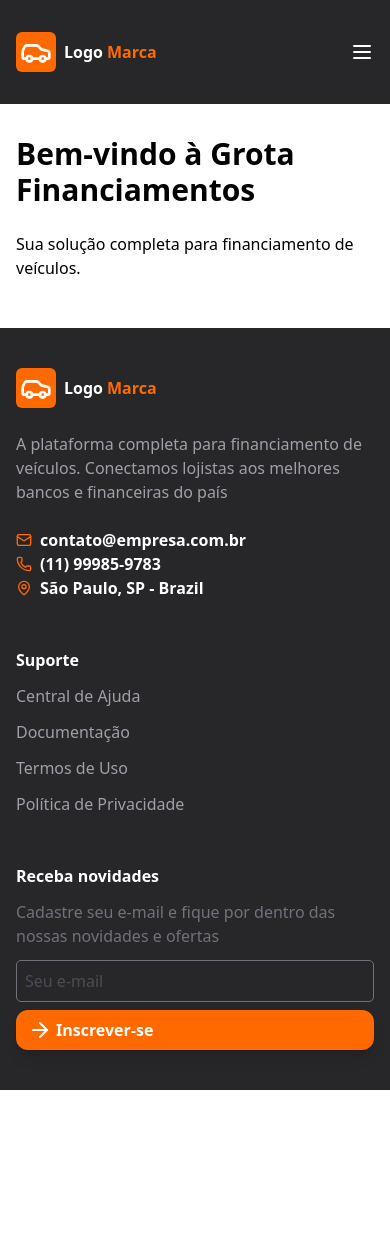
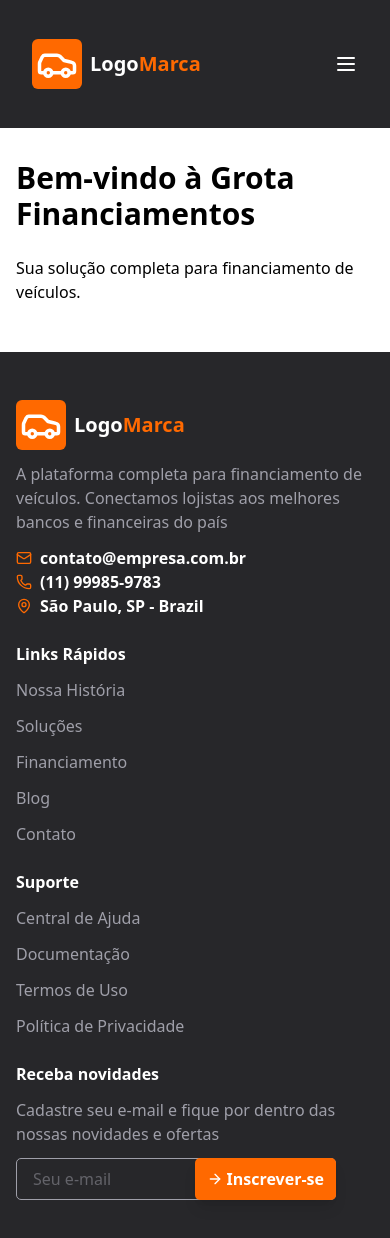
Before and after one commit to SampaioForce-Tech-Labs/Grota_Financiamentos_Veiculos, a Next.js app in the folder web/: page / in a window 390 px wide. Shown: the top 1238 px of the page. Before the commit the page ends 1090 px from the top, so only its background shows below. Built offline with nearby package versions, Linux system fonts and the light colour scheme.

Commit message:
refactor(layout): improve responsive design and styling consistency
- Update CTAButton styling for better alignment and sizing
- Restructure Navbar layout with improved mobile responsiveness
- Redesign Footer with grid layout and additional content sections

```diff
--- a/web/src/presentation/layout/Footer/BoxFooter.tsx
+++ b/web/src/presentation/layout/Footer/BoxFooter.tsx
@@ -1,31 +1,57 @@
 import React from "react";
-import Image from "next/image";
-import {Mail, Phone, MapPin, ArrowRight, Car} from 'lucide-react'
-import Link from 'next/link';
+import { Mail, Phone, MapPin, ArrowRight, Car } from "lucide-react";
+import Link from "next/link";
 import CTAButton from "../shared/CTAButton/CTAButton";
 
 function BoxFooter() {
   return (
-    <footer className="flex flex-col md:flex-row justify-center w-full bg-zinc-800 px-4 md:px-10 py-10 md:py-20 gap-6 md:gap-x-20">
-      <div className="flex flex-col w-full md:w-64 gap-y-6 md:gap-y-10">
+    <footer className="bg-zinc-800 text-white">
+      <div className="max-w-7xl mx-auto px-4 sm:px-6 lg:px-8 py-12">
+        <div className="grid grid-cols-1 md:grid-cols-4 gap-x-2">
+          <div className="col-span-1 md:col-span-1 space-y-3">
             {/* Logo */}
-        <div className="flex items-center">
+            <Link
+              href="/"
+              className="flex items-center space-x-2 cursor-pointer"
+            >
               <div className="p-1 bg-orange-500 text-white font-semibold rounded-md mr-2">
-            <Car size={32} />
+                <Car size={42} />
               </div>
-          <span className="text-white font-semibold mr-1">Logo</span>
-          <span className="text-orange-500 font-semibold">Marca</span>
-        </div>
+              <span className="text-xl font-bold text-white">
+                Logo
+                <span className="text-orange-500">Marca</span>
+              </span>
+            </Link>
             <div>
-            <p className="text-zinc-400 ">A plataforma completa para financiamento de veículos. Conectamos lojistas aos melhores bancos e financeiras do país</p>
+              <p className="text-zinc-400 ">
+                A plataforma completa para financiamento de veículos. Conectamos
+                lojistas aos melhores bancos e financeiras do país
+              </p>
             </div>
             <div>
               <ul>
-                <li className="flex items-center gap-x-2 text-white font-semibold"><Mail size={16} className="text-orange-500"/> <p>contato@empresa.com.br</p></li>
-                <li className="flex items-center gap-x-2 text-white font-semibold"><Phone size={16} className="text-orange-500"/> <p>(11) 99985-9783</p></li>
-                <li className="flex items-center gap-x-2 text-white font-semibold"><MapPin size={16} className="text-orange-500"/> <p>São Paulo, SP - Brazil</p></li>
+                <li className="flex items-center gap-x-2 text-white font-semibold">
+                  <Mail size={16} className="text-orange-500" />{" "}
+                  <p>contato@empresa.com.br</p>
+                </li>
+                <li className="flex items-center gap-x-2 text-white font-semibold">
+                  <Phone size={16} className="text-orange-500" />{" "}
+                  <p>(11) 99985-9783</p>
+                </li>
+                <li className="flex items-center gap-x-2 text-white font-semibold">
+                  <MapPin size={16} className="text-orange-500" />{" "}
+                  <p>São Paulo, SP - Brazil</p>
+                </li>
               </ul>
             </div>
+          </div>
+          <div className="flex flex-col gap-y-3 md:gap-y-5 text-zinc-400 mt-6 md:mt-0">
+            <h3 className="text-white font-semibold">Links Rápidos</h3>
+            <Link href="#">Nossa História</Link>
+            <Link href="#">Soluções</Link>
+            <Link href="#">Financiamento</Link>
+            <Link href="#">Blog</Link>
+            <Link href="#">Contato</Link>
           </div>
           <div className="flex flex-col gap-y-3 md:gap-y-5 text-zinc-400 mt-6 md:mt-0">
             <h3 className="text-white font-semibold">Suporte</h3>
@@ -34,12 +60,28 @@ function BoxFooter() {
             <Link href="#">Termos de Uso</Link>
             <Link href="#">Política de Privacidade</Link>
           </div>
-      <div className="flex flex-col gap-y-3 md:gap-y-5 text-zinc-500 mt-6 md:mt-0">
+          <div className="flex flex-col gap-y-3 md:gap-y-5 text-zinc-400 mt-6 md:mt-0">
             <h3 className="text-white font-semibold">Receba novidades</h3>
-        <p>Cadastre seu e-mail e fique por dentro das nossas novidades e ofertas</p>
-        <div className="flex flex-col sm:flex-row gap-2 sm:gap-x-1">
-            <input type="email" placeholder="Seu e-mail" className="border-[1px] rounded-[5px] pl-2 py-2 w-full sm:w-auto"/>
-            <CTAButton label="Inscrever-se" Icon={ArrowRight}/>
+            <p>
+              Cadastre seu e-mail e fique por dentro das nossas novidades e
+              ofertas
+            </p>
+            <div className="relative w-full max-w-xs">
+              <input
+                type="email"
+                placeholder="Seu e-mail"
+                className="border-[1px] rounded-[5px] pl-4 py-2 pr-36 w-full"
+              />
+              <div className="absolute right-0 top-0 h-full">
+                <CTAButton
+                  label="Inscrever-se"
+                  Icon={ArrowRight}
+                  iconSize={16}
+                  className="h-full font-semibold"
+                />
+              </div>
+            </div>
+          </div>
         </div>
       </div>
     </footer>
--- a/web/src/presentation/layout/Navbar/BoxNavbar.tsx
+++ b/web/src/presentation/layout/Navbar/BoxNavbar.tsx
@@ -16,16 +16,18 @@ function BoxNavbar() {
 
   return (
     <header className="bg-zinc-800 w-full py-8 px-4 md:px-10">
-      <div className="flex items-center justify-between gap-x-42 max-w-7xl mx-auto">
+      <div className="max-w-7xl mx-auto px-4 sm:px-6 lg:px-8">
+        <div className="flex justify-between items-center h-16">
           {/* Logo */}
-        <div className="flex items-center">
+          <Link href="/" className="flex items-center space-x-2 cursor-pointer">
             <div className="p-1 bg-orange-500 text-white font-semibold rounded-md mr-2">
-            <Car size={32} />
+              <Car size={42} />
+            </div>
+            <span className="text-xl font-bold text-white">Logo
+              <span className="text-orange-500">Marca</span>
+            </span>
 
-          </div>
-                   <span className="text-white font-semibold mr-1">Logo</span>
-          <span className="text-orange-500 font-semibold">Marca</span>
-        </div>
+          </Link>
           {/* Botão Menu Toggle */}
           <button
             className="md:hidden text-white focus:outline-none"
@@ -56,7 +58,15 @@ function BoxNavbar() {
 
             {/* Botão Área do Lojista */}
             <div className="mt-4 md:mt-0">
-            <CTAButton label="Área do Lojista" Icon={User} onClick={()=> {setIsMenuOpen(false);}} className="w-full md:w-36"/>
+              <CTAButton
+                label="Área do Lojista"
+                Icon={User}
+                onClick={() => {
+                  setIsMenuOpen(false);
+                }}
+                className="w-full md:w-36"
+              />
+            </div>
           </div>
         </div>
       </div>
--- a/web/src/presentation/layout/shared/CTAButton/CTAButton.tsx
+++ b/web/src/presentation/layout/shared/CTAButton/CTAButton.tsx
@@ -22,7 +22,7 @@ const CTAButton: React.FC<CTAButtonProps> = ({
 }) => {
   return (
     <button
-      className={`flex items-center h-10 text-white md:text-sm font-semibold rounded-xl cursor-pointer px-3 gap-x-1 shadow-lg ${bgColor} ${hoverBgColor} ${className}`}
+      className={`flex items-center justify-center min-h-10 max-w-64 text-white md:text-sm rounded-[5px] cursor-pointer px-3 gap-x-1 shadow-lg ${bgColor} ${hoverBgColor} ${className}`}
       onClick={onClick}
     >
       <Icon size={iconSize} />
```
Lines whose indentation alone changed are shown as unchanged.
